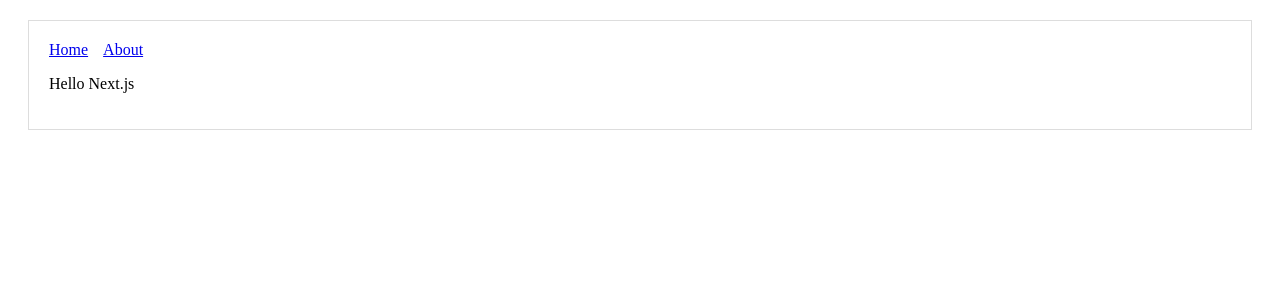
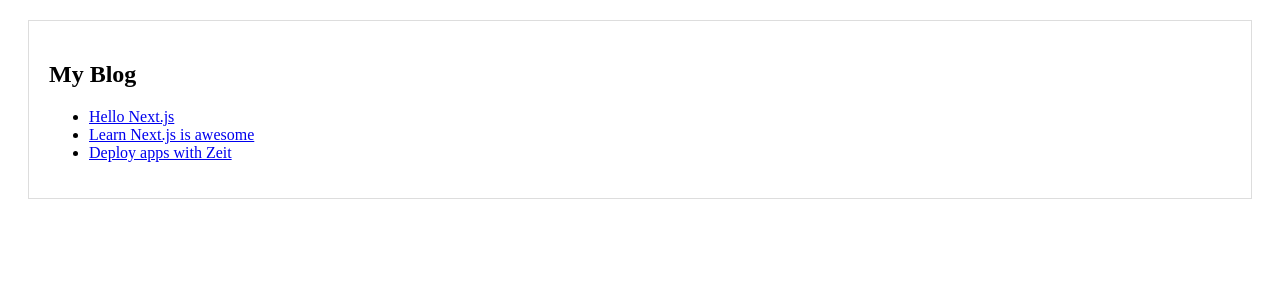
Before and after one commit to xgqfrms/SSR-All-In-One, a Next.js app in the folder next-demo-app/: page / in a window 1280 px wide. Shown: the top 300 px of the page. Built offline with nearby package versions, Linux system fonts and the light colour scheme.

Commit message:
getInitialProps

```diff
--- a/next-demo-app/components/header.js
+++ b/next-demo-app/components/header.js
@@ -5,6 +5,9 @@
  * @author xgqfrms
  * @license MIT
  * @copyright xgqfrms
+ *
+ * @created 2018.02.21
+ * @modified 2018.02.21
  *
  * @description
  * @augments
--- a/next-demo-app/components/layout.js
+++ b/next-demo-app/components/layout.js
@@ -6,13 +6,16 @@
  * @license MIT
  * @copyright xgqfrms
  *
+ * @created 2018.02.21
+ * @modified 2018.02.21
+ *
  * @description
  * @augments
  * @example
  *
  */
 
-import Header from "./header";
+// import Header from "./header";
 
 const layoutStyle = {
     margin: 20,
@@ -23,7 +26,7 @@ const layoutStyle = {
 
 const Layout = (props) => (
     <div style={layoutStyle}>
-        <Header />
+        {/* <Header /> */}
         {props.children}
     </div>
 );
--- /dev/null
+++ b/next-demo-app/components/post-link.js
@@ -0,0 +1,31 @@
+"use strict";
+
+/**
+ *
+ * @author xgqfrms
+ * @license MIT
+ * @copyright xgqfrms
+ *
+ * @created 2018.02.21
+ * @modified 2018.02.21
+ *
+ * @description
+ * @augments
+ * @example
+ *
+ */
+
+// This is the Link API
+import Link from "next/link";
+
+const PostLink = (props) => (
+    <li>
+        <Link
+            as={`/p/${props.id}`}
+            href={`/post?title=${props.title}`}>
+            <a>{props.title}</a>
+        </Link>
+    </li>
+);
+
+export default PostLink;
--- a/next-demo-app/package.json
+++ b/next-demo-app/package.json
@@ -5,10 +5,12 @@
     "main": "index.js",
     "scripts": {
         "test": "echo \"Error: no test specified\" && exit 1",
-        "dev": "next",
+        "next": "next",
         "app": "npn run build",
         "build": "next build",
-        "start": "next start"
+        "start": "next start",
+        "dev": "node server.js",
+        "prod": "NODE_ENV=production node server.js"
     },
     "repository": {
         "type": "git",
--- a/next-demo-app/pages/about.js
+++ b/next-demo-app/pages/about.js
@@ -5,6 +5,9 @@
  * @author xgqfrms
  * @license MIT
  * @copyright xgqfrms
+ *
+ * @created 2018.02.21
+ * @modified 2018.02.21
  *
  * @description
  * @augments
--- a/next-demo-app/pages/index.js
+++ b/next-demo-app/pages/index.js
@@ -6,6 +6,9 @@
  * @license MIT
  * @copyright xgqfrms
  *
+ * @created 2018.02.21
+ * @modified 2018.02.21
+ *
  * @description
  * @augments
  * @example
@@ -13,6 +16,7 @@
  */
 
 import Layout from "../components/layout";
+import PostLink from "../components/post-link";
 
 // This is the Link API
 // import Link from "next/link";
@@ -33,12 +37,27 @@ import Layout from "../components/layout";
 //     </section>
 // );
 
+// const Index = () => (
+//     <section>
+//         <Layout>
+//             <p>Hello Next.js</p>
+//         </Layout>
+//     </section>
+// );
+
 const Index = () => (
     <section>
         <Layout>
-            <p>Hello Next.js</p>
+            <h1>My Blog</h1>
+            <ul>
+                <PostLink id="hello-nextjs" title="Hello Next.js"/>
+                <PostLink id="learn-nextjs" title="Learn Next.js is awesome"/>
+                <PostLink id="deploy-nextjs" title="Deploy apps with Zeit"/>
+            </ul>
         </Layout>
     </section>
 );
 
+
+
 export default Index;
```
Also changed, not shown: next-demo-app/server.js (added, +55 -0 lines), 1 other file (tests, documents, lock files or other folders).
